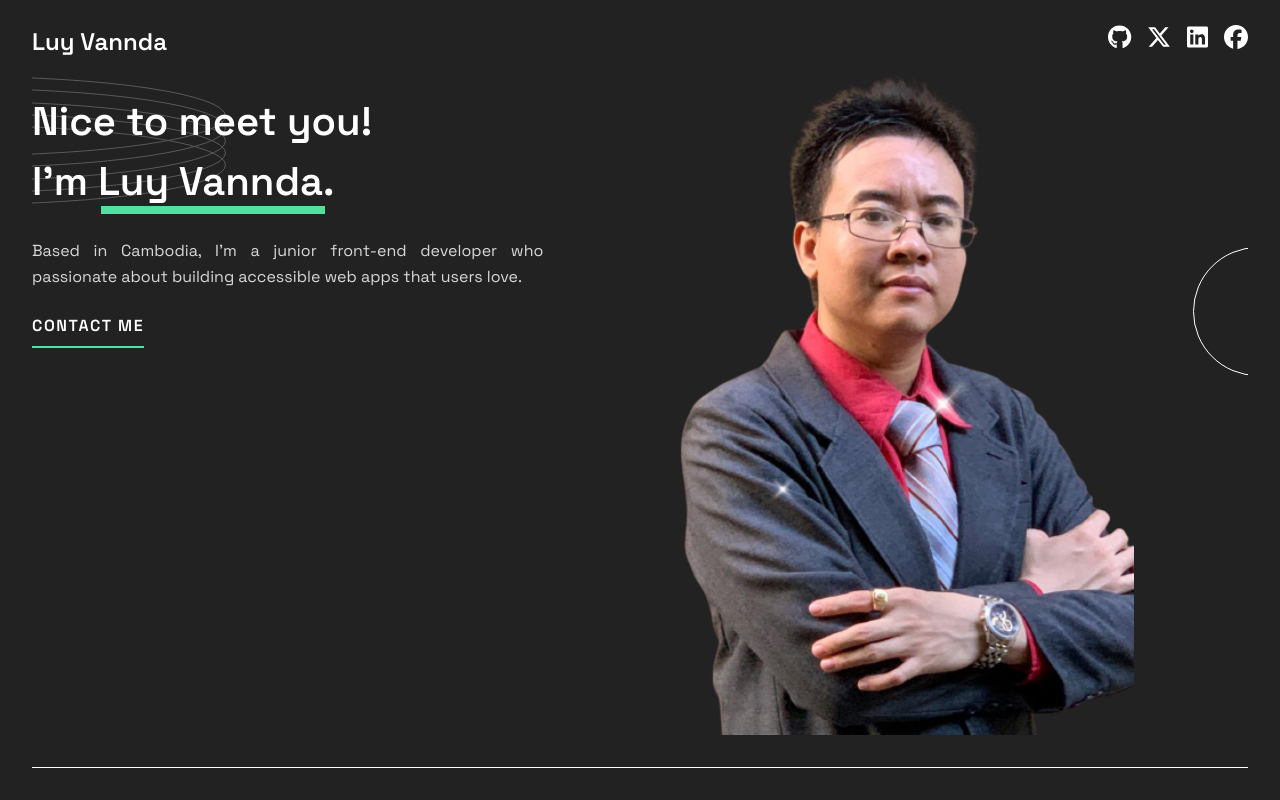
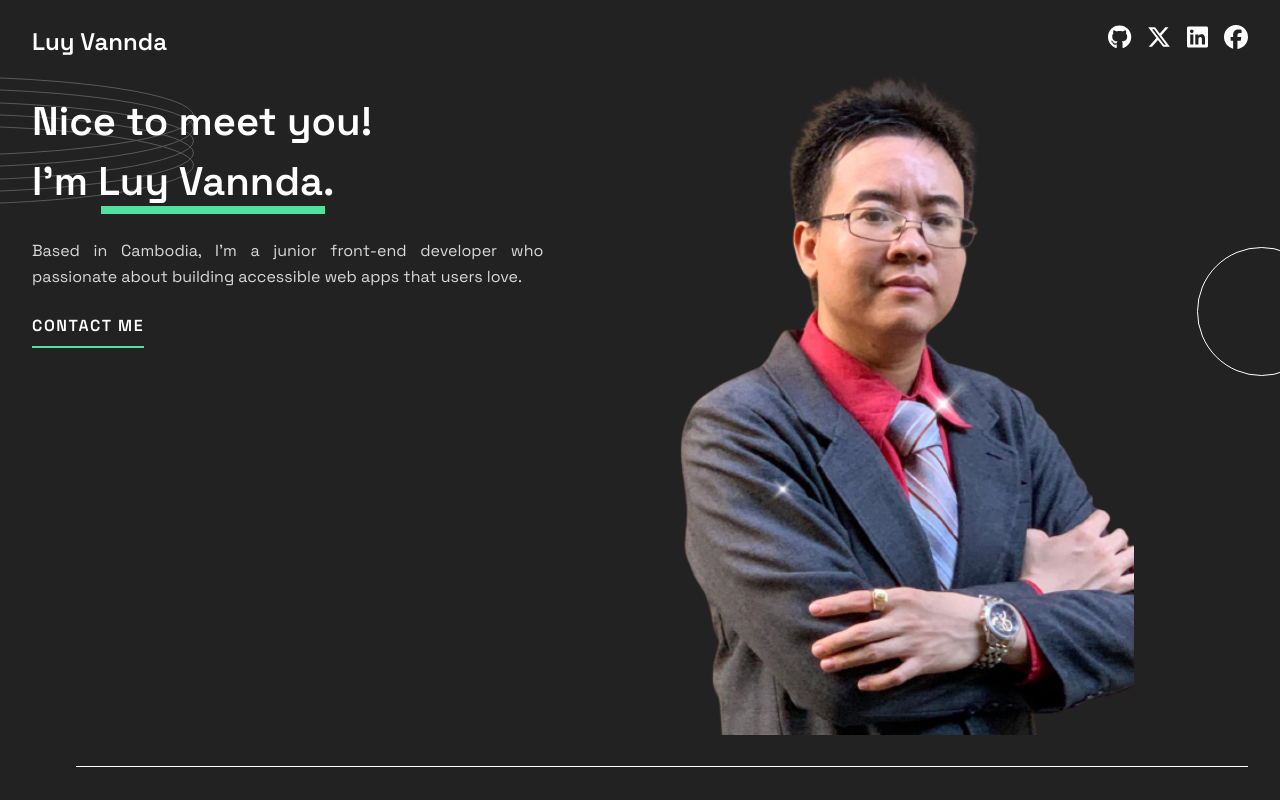
Before and after one commit to luyvannda/luyvannda.github.io, a React (Vite) app: page / in a window 1280 px wide. Shown: the top 800 px of the page. Built offline with nearby package versions, Linux system fonts and the light colour scheme.

Commit message:
fix the position of rings, circle pattern and bottom border of Hero component

```diff
--- a/src/App.css
+++ b/src/App.css
@@ -146,17 +146,26 @@ body {
 .hero-container {
   position: relative;
   overflow-x: hidden;
-  border-bottom: 1.5px solid #ffffff;
-  padding-bottom: 1rem;
-  margin-left: 1.1rem;
-  margin-right: 1.1rem;
+  padding: 0 1.1rem 1rem 1.1rem;
 }
 @media only screen and (min-width: 768px) {
   .hero-container {
     display: flex;
     flex-direction: row-reverse;
-    margin-left: 2rem;
-    margin-right: 2rem;
+    padding: 0 2rem 1rem 2rem;
+  }
+}
+.hero-container::after {
+  content: "";
+  display: inline-block;
+  position: absolute;
+  bottom: 0;
+  width: 91%;
+  border-bottom: 1.5px solid #ffffff;
+}
+@media only screen and (min-width: 768px) {
+  .hero-container::after {
+    width: 91.6%;
   }
 }
 .hero-container .rings {
@@ -168,12 +177,12 @@ body {
 .hero-container .circle {
   position: absolute;
   top: 5rem;
-  right: -4.5rem;
+  right: -3.6rem;
   z-index: 1;
 }
 @media only screen and (min-width: 768px) {
   .hero-container .circle {
-    right: -4.6rem;
+    right: -2.9rem;
     top: 10.7rem;
   }
 }
--- a/src/App.jsx
+++ b/src/App.jsx
@@ -5,7 +5,6 @@ import Navbar from './components/Navbar'
 import ProfilePhoto from './components/ProfilePhoto'
 import Projects from './components/Projects'
 import Skills from './components/Skills'
-import Rings from './components/Rings'
 
 function App() {
 
@@ -18,8 +17,7 @@ function App() {
         <section className='hero-container'>
           <ProfilePhoto />
           <Hero />
-          <Rings />
-
+          <img className="rings" src="./images/pattern-rings.svg" alt="rings pattern"></img>
           <img className="circle" src="./images/pattern-circle.svg" alt="circle pattern"></img>
         </section>
 
--- a/src/App.scss
+++ b/src/App.scss
@@ -36,6 +36,7 @@ body {
   color: $main-white-color;
   overflow-x: hidden;
 }
+
 
 
 .navbar {
@@ -123,7 +124,6 @@ body {
   }
 
 
-
   .hero-title {
     width: 14ch;
     font-size: clamp(2rem, 0.2rem + 5vw, 2.5rem);
@@ -186,17 +186,27 @@ body {
 .hero-container {
   position: relative;
   overflow-x: hidden;
-  border-bottom: 1.5px solid $main-white-color;
-  padding-bottom: 1rem;
-  margin-left: 1.1rem;
-  margin-right: 1.1rem;
+  padding: 0 1.1rem 1rem 1.1rem;
 
   @include media-min(768px) {
     display: flex;
     flex-direction: row-reverse;
-    margin-left: 2rem;
-    margin-right: 2rem;
+    padding: 0 2rem 1rem 2rem;
   }
+
+  &::after {
+    content: "";
+    display: inline-block;
+    position: absolute;
+    bottom: 0;
+    width: 91%;
+    border-bottom: 1.5px solid $main-white-color;
+
+    @include media-min(768px) {
+      width: 91.60%;
+    }
+  }
+
 
 
   .rings {
@@ -209,11 +219,11 @@ body {
   .circle {
     position: absolute;
     top: 5rem;
-    right: -4.5rem;
+    right: -3.6rem;
     z-index: 1;
 
     @include media-min(768px) {
-      right: -4.6rem;
+      right: -2.9rem;
       top: 10.7rem;
     }
   }
--- a/src/components/Rings.jsx
+++ /dev/null
@@ -1,5 +0,0 @@
-export default function Rings() {
-  return (
-    <img className="rings" src="./images/pattern-rings.svg" alt="rings pattern"></img>
-  )
-}
```
Also changed, not shown: 1 other file (tests, documents, lock files or other folders).
